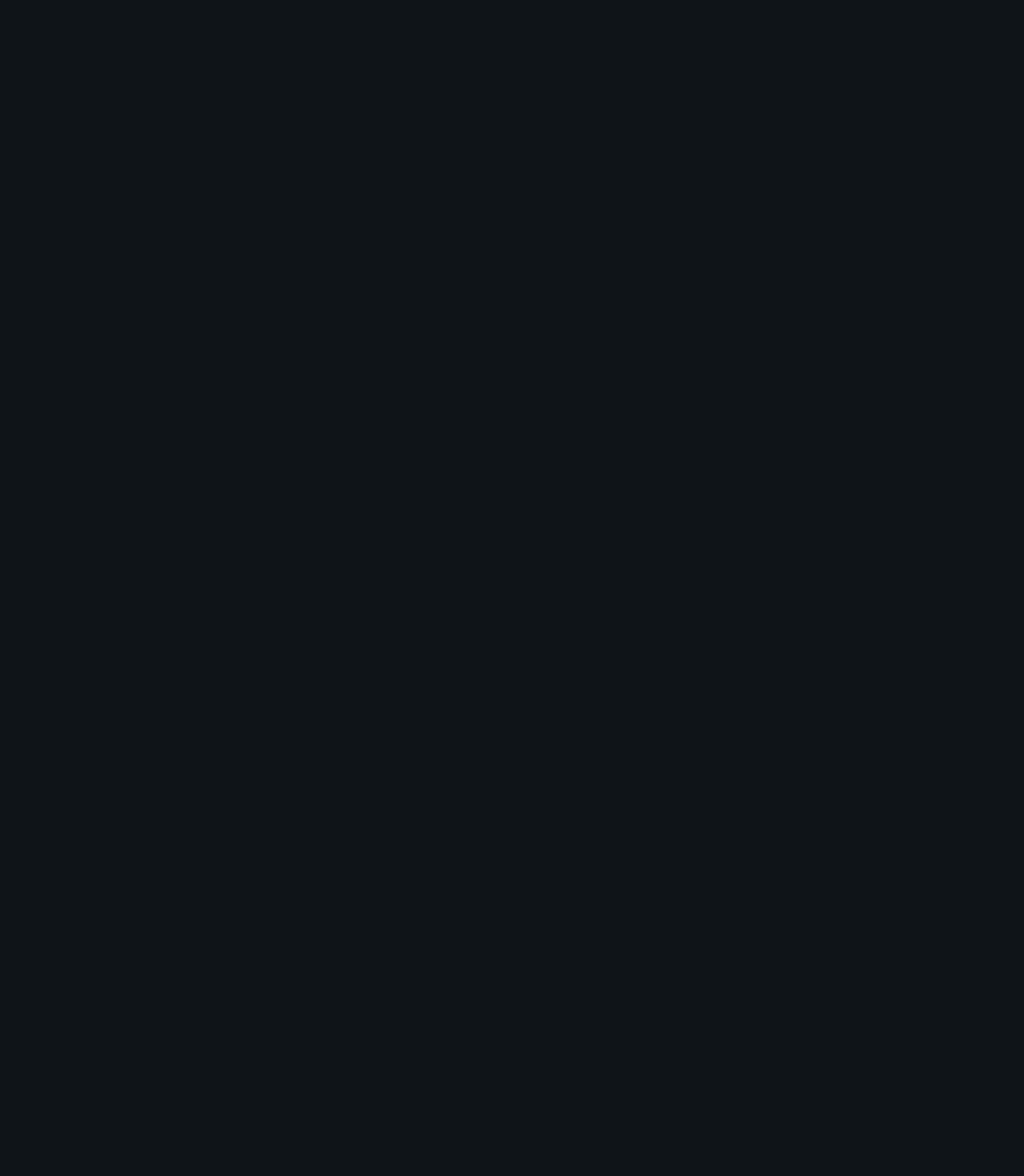
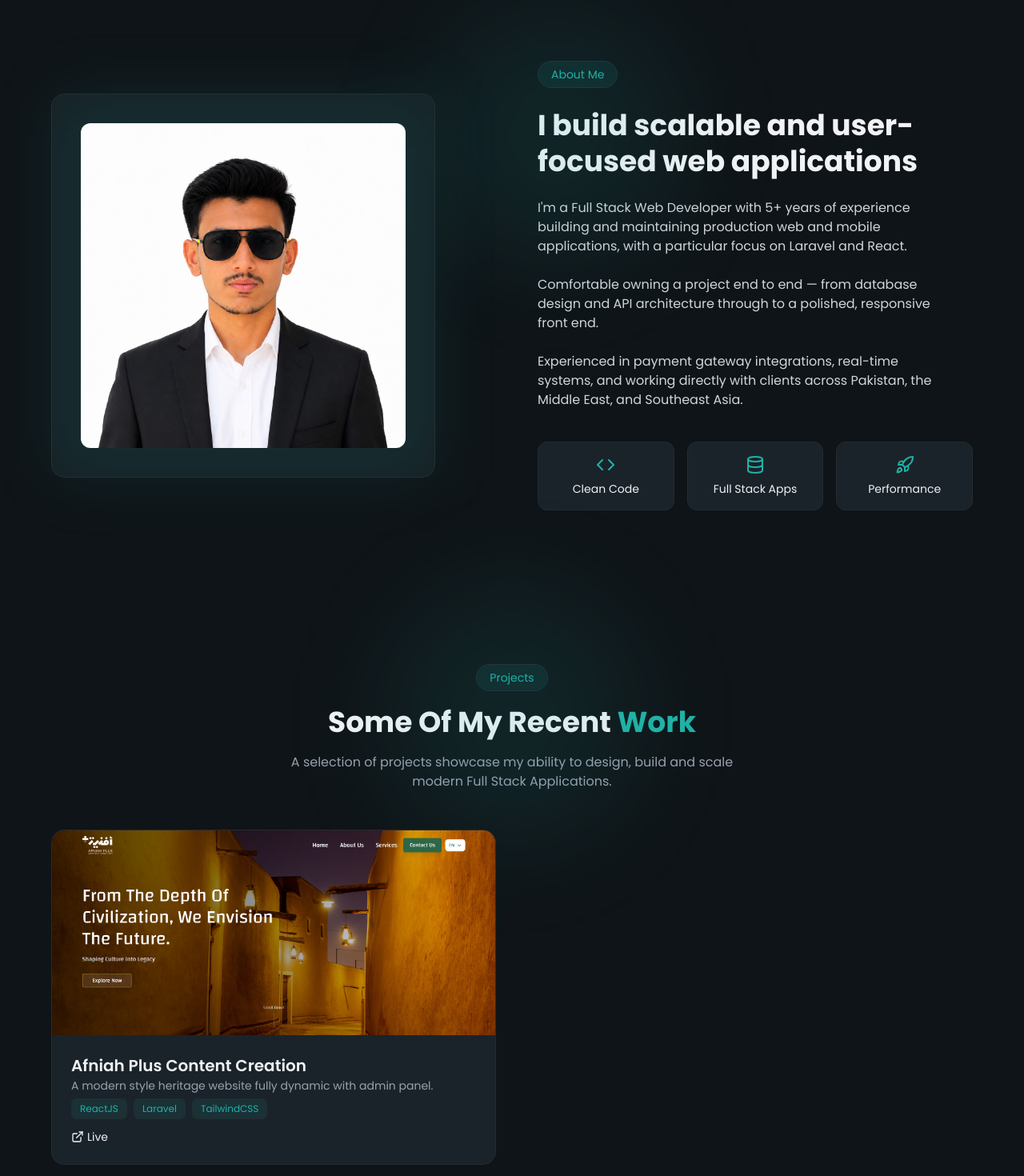
Before and after one commit to DeveloperAhmedIbrahim/my-portfolio, a Next.js app: page / in a window 1280 px wide. Shown: the part 820-2290 px from the top of the page at 80% size. Before the commit the page ends 800 px from the top, so only its background shows below. Built offline with nearby package versions, Linux system fonts and the light colour scheme.

Commit message:
project section complete.

```diff
--- a/src/app/page.tsx
+++ b/src/app/page.tsx
@@ -1,7 +1,13 @@
 import HeroSection from '@/sections/HeroSection';
+import AboutSection from '@/sections/AboutSection';
+import ProjectSection from '@/sections/ProjectSection';
 
 export default function Home() {
   return (
-    <HeroSection />
+    <>
+      <HeroSection />
+      <AboutSection />
+      <ProjectSection />
+    </>
   );
 }
--- /dev/null
+++ b/src/components/project/ProjectCard.tsx
@@ -0,0 +1,55 @@
+import Image from "next/image"
+import Link from "next/link"
+import { LuExternalLink } from "react-icons/lu"
+
+interface ProjectCardProps {
+    title:string,
+    description?:string,
+    liveURL?:string,
+    image:string,
+    tags?:string[]
+}
+
+const ProjectCard = ({
+    title,
+    description,
+    liveURL,
+    image,
+    tags
+}:ProjectCardProps) => {
+    return (
+        <div className="group relative overflow-hidden rounded-2xl bg-surface border border-border transition-all duration-300 hover:-translate-x-1 hover:border-primary/50 hover:shadow-lg">
+            {/* image */}
+            <div className="relative h-60 md:h-64 overflow-hidden">
+                <Image src={image} alt={title} fill className="w-full h-full object-cover transition duration-500 group-hover:scale-105" />
+                <div className="absolute inset-0 bg-background/50 opacity-0 group-hover:opacity-100 transition"></div>
+            </div>
+
+            {/* content */}
+            <div className="p-6 space-y-x">
+                <h3 className="text-xl text-text font-semibold group-hover:text-primary transition">
+                    {title}
+                </h3>
+                <p className="text-gray-400 text-sm leading-relaxed">
+                    {description}
+                </p>
+                <div className="flex flex-wrap gap-2 mt-1 justify-start">
+                    {tags?.map((tag) => (
+                        <span key={tag} className="text-xs px-2.5 py-1 rounded-md bg-primary/10 text-primary border border-border">{tag}</span>
+                    ))}
+                </div>
+                {/* links */}
+                <div className="flex items-center gap-4 pt-3">
+                    {liveURL && (
+                        <Link href={liveURL} target="_blank" className="flex items-center text-sm gap-1 text-text-muted hover:text-primary transition">
+                            <LuExternalLink className="w-4 h-4" />
+                            Live
+                        </Link>
+                    )}
+                </div>
+            </div>
+        </div>
+    )
+}
+
+export default ProjectCard
--- /dev/null
+++ b/src/components/ui/SectionHeader.tsx
@@ -0,0 +1,36 @@
+interface SectionHeaderProps {
+    badge?:string,
+    title?:string,
+    highlight?:string,
+    description?:string
+}
+
+const SectionHeader = ({
+    badge,
+    title,
+    highlight,
+    description
+}: SectionHeaderProps) => {
+    return (
+        <div className="max-w-2xl mx-auto text-center space-y-4">
+            {/* badge  */}
+            {badge && (
+                <span className="inline-block text-sm text-primary bg-primary/10 px-4 py-1.5 rounded-full border border-border">
+                    {badge}
+                </span>
+            )}
+            {/* title */}
+            <h2 className="text-3xl md:text-4xl font-bold text-text leading-tight">
+                {title}{" "}{highlight && <span className="text-primary">{highlight}</span>}
+            </h2>
+
+            {description && (
+                <p className="text-gray-400 max-w-xl mx-auto">
+                    {description}
+                </p>
+            )}
+        </div>
+    );
+}
+
+export default SectionHeader;
--- /dev/null
+++ b/src/sections/AboutSection.tsx
@@ -0,0 +1,55 @@
+import Image from 'next/image'
+import React from 'react'
+import { LuCode, LuDatabase, LuRocket } from 'react-icons/lu'
+
+const AboutSection = () => {
+  return (
+    <section id="about" className="relative py-24 overflow-hidden">
+        {/* background glow */}
+        <div className="absolute top-1/4 left-1/2  -translate-x-1/3 -translate-1/2 w-80 h-80 rounded-full blur-3xl bg-primary/10" />
+        <div className="w-[90%] mx-auto grid grid-cols-1 lg:grid-cols-2 gap-16 items-center">
+            {/* left side */}
+            <div className="flex justify-center lg:justify-start">
+                <div className="relative w-85 h-85 md:w-120 md:h-120 rounded-2xl bg-surface/80 backdrop-blur-md border border-border flex items-center justify-center">
+                    <div className="absolute inset-0 rounded-2xl bg-primary/10 blur-2xl"></div>
+                    <div className='w-[85%] h-[85%] relative'>
+                        <Image src="/images/about.jpeg" alt="about" fill className="z-10 object-cover rounded-xl" />
+                    </div>
+                </div>
+            </div>
+            {/* right side */}
+            <div className="space-y-6">
+                <span className="inline-block px-4 py-1.5 rounded-full bg-primary/10 text-primary text-sm  border border-border">
+                    About Me
+                </span>
+                <h2 className="text-3xl md:text-4xl font-bold text-text-primary leading-tight">I build scalable and user-focused web applications</h2>
+                <p className="text-gray-300 max-w-lg">
+                    I&apos;m a Full Stack Web Developer with 5+ years of experience building and maintaining production web and mobile applications, with a particular focus on Laravel and React.
+                </p>
+                <p className="text-gray-300 max-w-lg">
+                    Comfortable owning a project end to end — from database design and API architecture through to a polished, responsive front end.
+                </p>
+                <p className="text-gray-300 max-w-lg">
+                    Experienced in payment gateway integrations, real-time systems, and working directly with clients across Pakistan, the Middle East, and Southeast Asia.
+                </p>
+                <div className='grid grid-cols-1 sm:grid-cols-3 gap-4 pt-4'>
+                    <div className="p-4 rounded-xl bg-surface border border-border text-center">
+                        <LuCode className='mx-auto mb-2 text-primary w-6 h-6' />
+                        <div className="text-text text-sm">Clean Code</div>
+                    </div>
+                    <div className="p-4 rounded-xl bg-surface border border-border text-center">
+                        <LuDatabase className='mx-auto mb-2 text-primary w-6 h-6' />
+                        <div className="text-text text-sm">Full Stack Apps</div>
+                    </div>
+                    <div className="p-4 rounded-xl bg-surface border border-border text-center">
+                        <LuRocket className='mx-auto mb-2 text-primary w-6 h-6' />
+                        <div className="text-text text-sm">Performance</div>
+                    </div>
+                </div>
+            </div>
+        </div>
+    </section>
+  )
+}
+
+export default AboutSection
--- /dev/null
+++ b/src/sections/ProjectSection.tsx
@@ -0,0 +1,35 @@
+import ProjectCard from "@/components/project/ProjectCard";
+import SectionHeader from "@/components/ui/SectionHeader";
+
+const porjects = [
+    {
+        title: "Afniah Plus Content Creation",
+        description: "A modern style heritage website fully dynamic with admin panel.",
+        image: "/images/project-01.png",
+        tags: ["ReactJS", "Laravel", "TailwindCSS"],
+        liveURL: "https://new.afnps.com"
+    }
+];
+
+const ProjectSection = () => {
+    return (
+        <section id="projects" className="py-24 relative">
+            <div className="absolute top-0 left-1/2 -translate-x-1/2 w-80 h-80 rounded-full blur-3xl bg-primary/10"></div>
+            <div className="w-[90%] max-w-6xl mx-auto space-y-12">
+                <SectionHeader
+                    title="Some Of My Recent"
+                    highlight="Work"
+                    badge="Projects"
+                    description="A selection of projects showcase my ability to design, build and scale modern Full Stack Applications."
+                />
+                <div className="grid grid-cols-1 md:grid-cols-2 gap-8 lg:gap-10">
+                    {porjects.map((project, index) => (
+                        <ProjectCard {...project} key={index} />
+                    ))}
+                </div>
+            </div>
+        </section>
+    )
+}
+
+export default ProjectSection
```
Also changed, not shown: public/images/about.jpeg (added), public/images/project-01.png (added), src/sections/HeroSection.tsx (renamed from src/sections/HeroSection.jsx).
